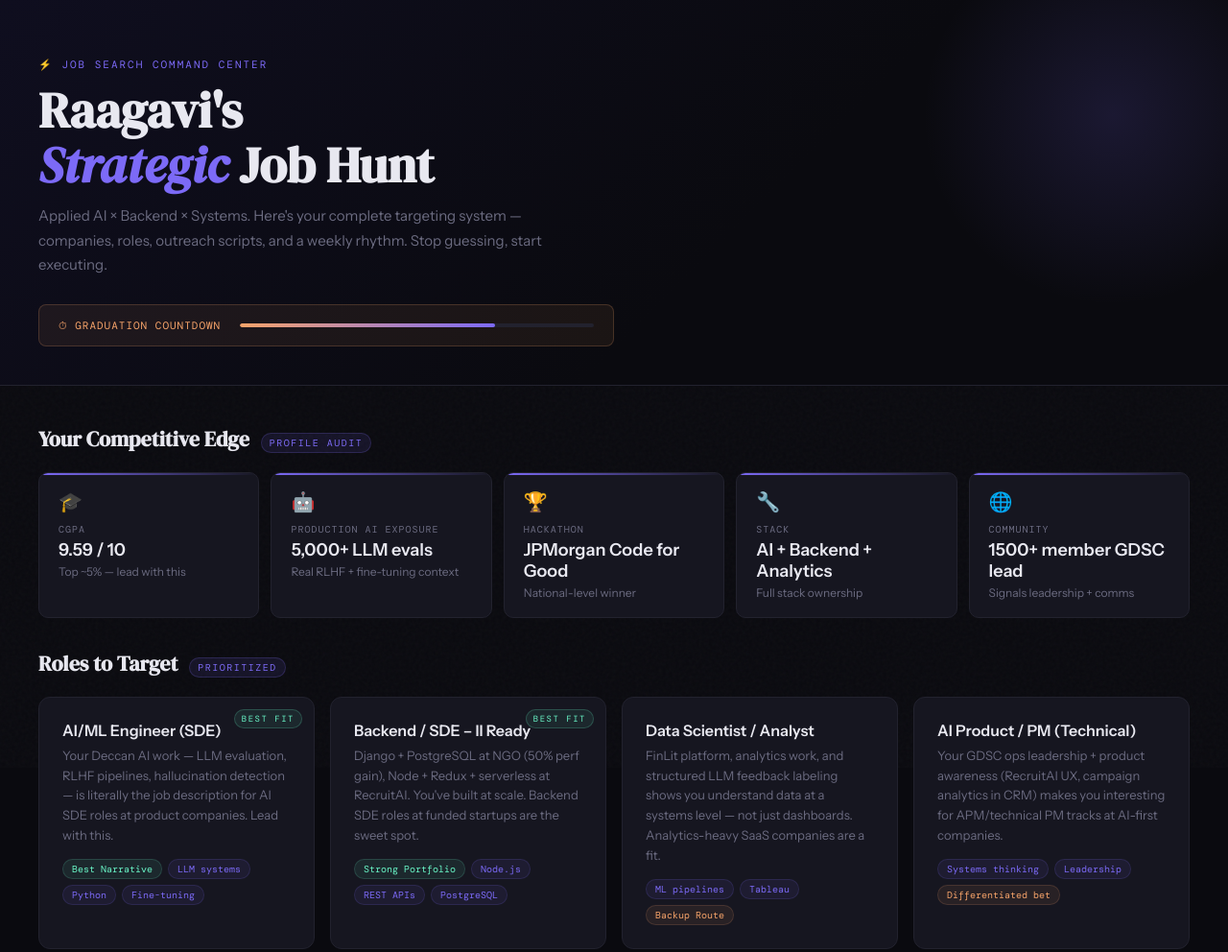
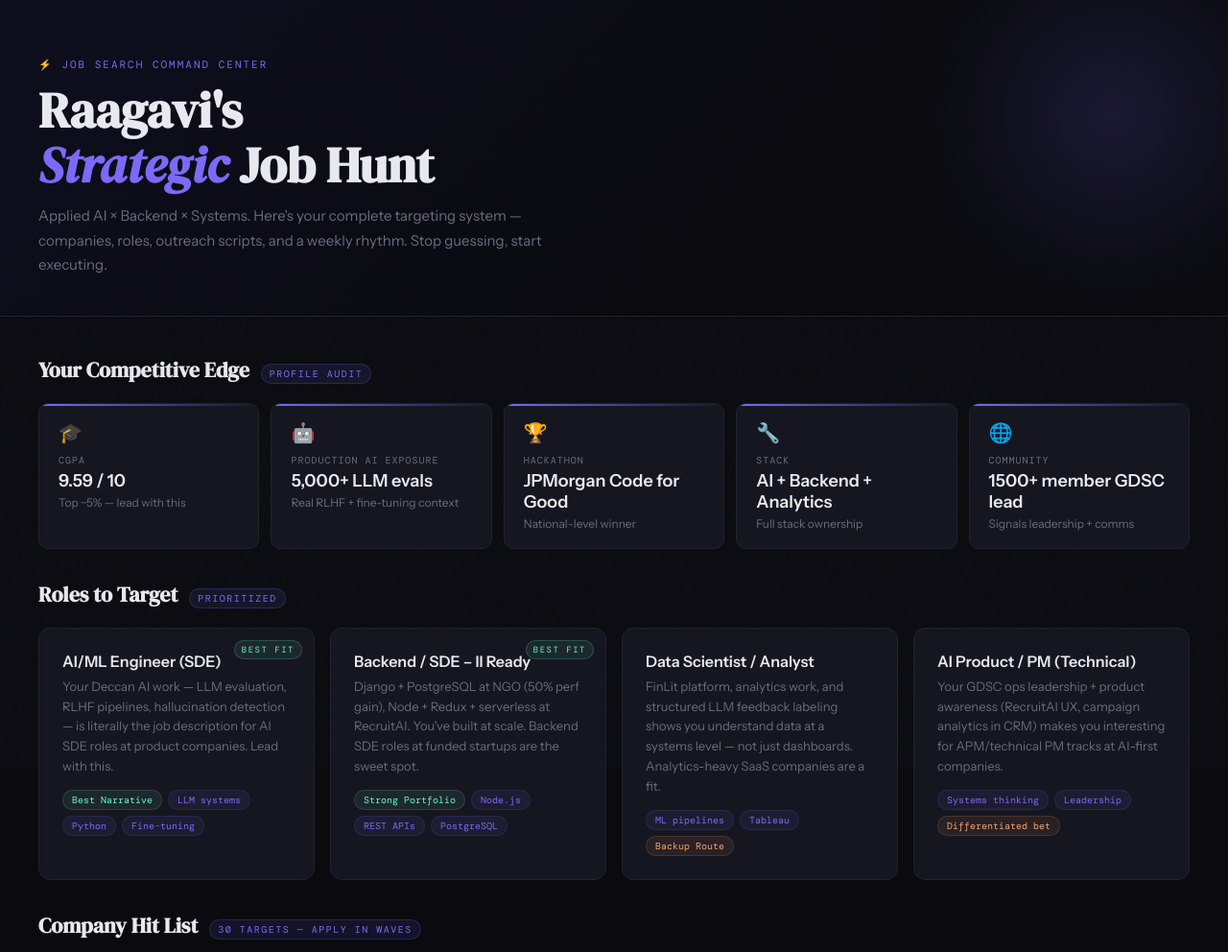
Before and after one commit to raagavi2105/Goal_Tracker, a plain HTML site: page index.html in a window 1280 px wide. Shown: the top 992 px of the page at 96% size. Drawn offline with nearby package versions, Linux system fonts and the light colour scheme; a web font is replaced by a local one.

Commit message:
Update index.html

```diff
--- a/index.html
+++ b/index.html
@@ -428,12 +428,7 @@
   <div class="hero-tag">⚡ Job Search Command Center</div>
   <h1>Raagavi's<br><span>Strategic</span> Job Hunt</h1>
   <p>Applied AI × Backend × Systems. Here's your complete targeting system — companies, roles, outreach scripts, and a weekly rhythm. Stop guessing, start executing.</p>
-  <div class="deadline-bar">
-    <span class="label">⏱ Graduation Countdown</span>
-    <div class="progress-wrap">
-      <div class="progress-track"><div class="progress-fill"></div></div>
-    </div>
-  </div>
+
 </div>
 
 <div class="main">
```
